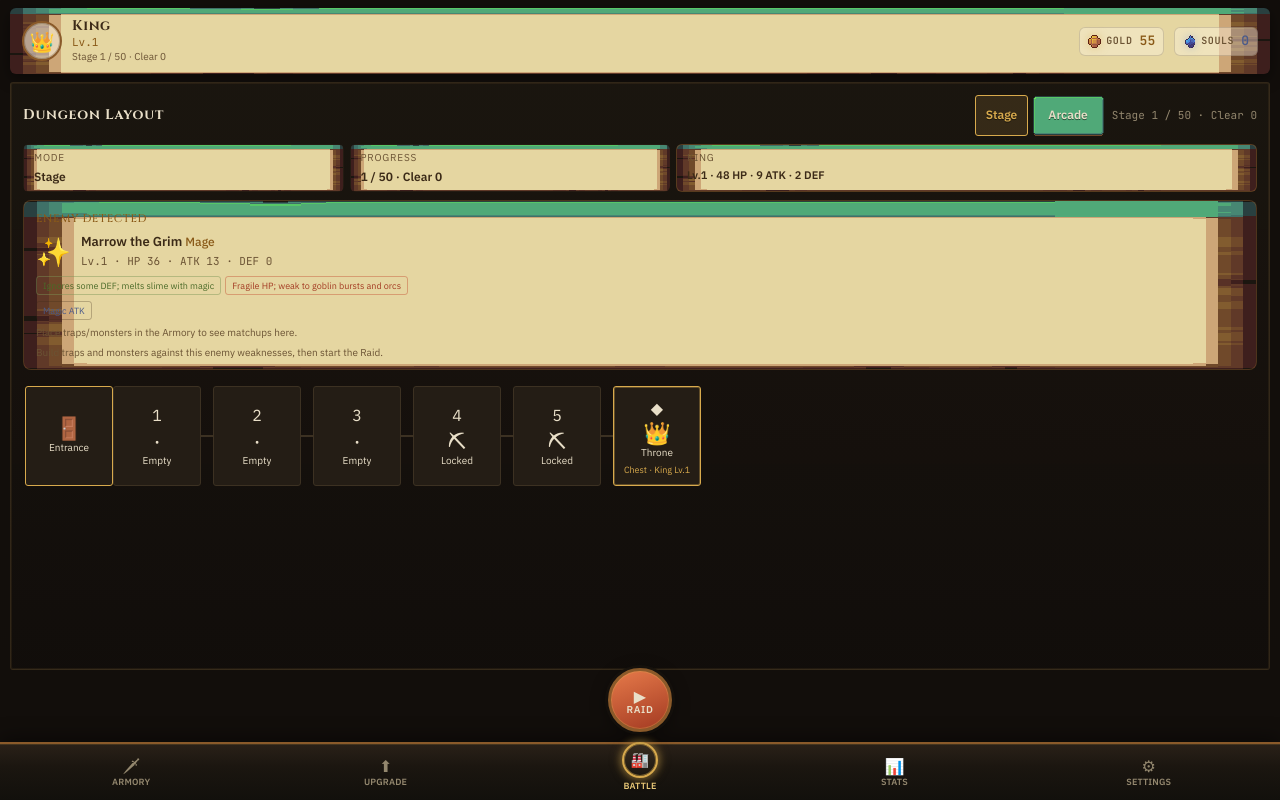
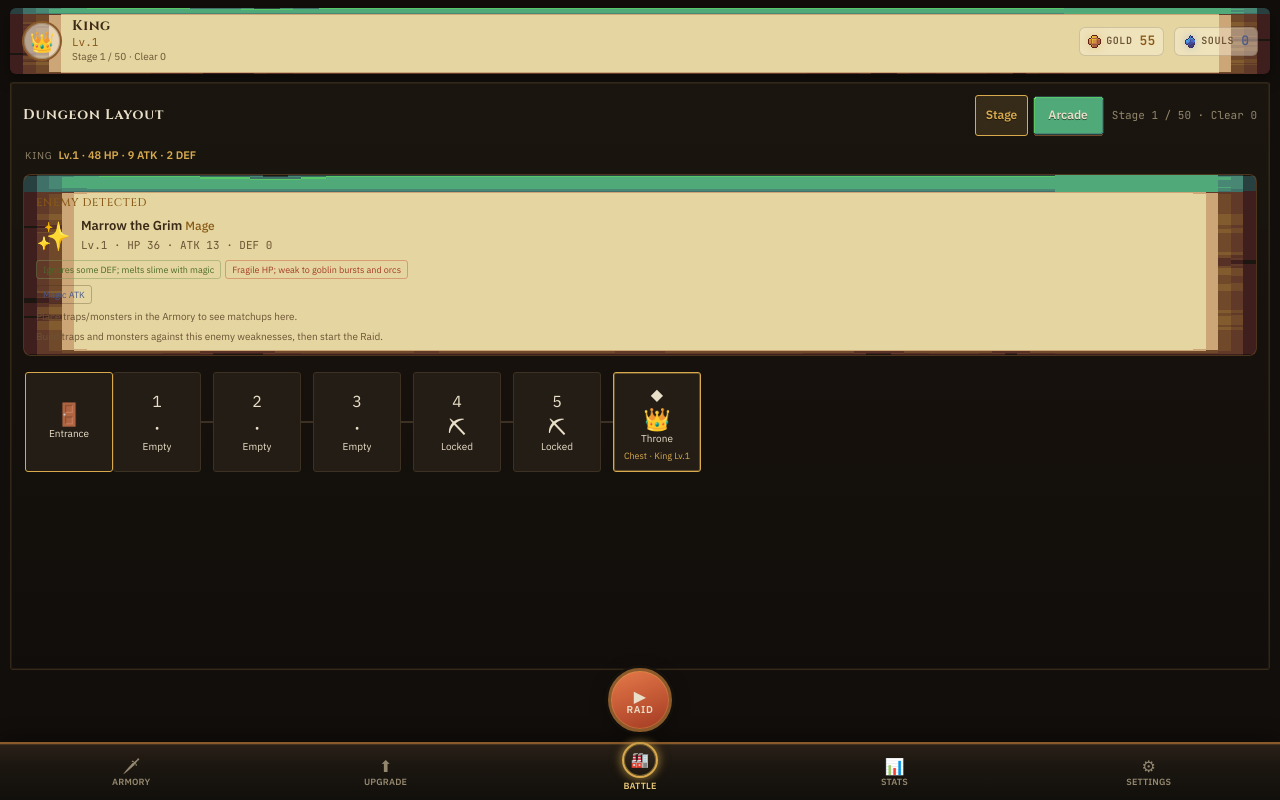
Before and after one commit to irwanasas/ownadungeon, a Next.js app: page / in a window 1280 px wide. Built offline with nearby package versions, Linux system fonts and the light colour scheme.

Commit message:
Add files via upload

```diff
--- a/app/styles/layout.css
+++ b/app/styles/layout.css
@@ -127,13 +127,23 @@ body {
 .slot-label { font-size: 10px; text-align: center; color: var(--bone); max-width: 100%; overflow: hidden; text-overflow: ellipsis; white-space: nowrap; }
 .slot-sub { font-size: 9px; color: var(--muted); }
 .slot-connector { flex: 0 0 12px; height: 2px; background: var(--border); align-self: center; }
+/* Mode & Progress chips duplicate the mode-toggle + mode-stage-label directly
+   above them (same text, same data). Kept in the DOM (JS still writes to
+   #status-mode / #status-progress) but visually hidden so screen readers
+   with aria-live still get the announcement without the redundant card. */
 .status-strip { display: flex; flex-wrap: wrap; gap: 6px; flex-shrink: 0; }
-.status-chip {
-  display: flex; flex-direction: column; gap: 2px; padding: 6px 10px;
-  border: 1px solid var(--border); border-radius: var(--radius);
-  background: var(--panel-raised); min-width: 0; flex: 1 1 120px;
+.status-chip--mode,
+.status-chip--progress {
+  position: absolute; width: 1px; height: 1px; padding: 0; margin: -1px;
+  overflow: hidden; clip: rect(0, 0, 0, 0); white-space: nowrap; border: 0;
 }
-.status-chip--king { border-color: rgba(216, 170, 77, 0.45); flex: 2 1 180px; }
+/* King combat stats are NOT shown anywhere else, so this one stays visible —
+   restyled as a slim inline line instead of a full status-card to match its
+   secondary importance. */
+.status-chip--king {
+  display: flex; align-items: baseline; gap: 6px; flex: 1 1 100%;
+  padding: 4px 2px 2px; border: none; background: none;
+}
 .status-chip-key { font-size: 10px; text-transform: uppercase; letter-spacing: 0.08em; color: var(--muted); }
 .status-chip-val { font-size: 12px; font-weight: 600; color: var(--bone); }
 .status-chip--king .status-chip-val { color: var(--gold); font-size: 11px; }
--- a/app/styles/preview.css
+++ b/app/styles/preview.css
@@ -6,7 +6,9 @@
   background-size: 100% 100%;
   background-repeat: no-repeat;
   image-rendering: pixelated;
-  padding: 10px 12px;
+  /* Extra top padding so the title clears the parchment's baked-in green
+     banner instead of sitting right at its edge. */
+  padding: 20px 12px 12px;
   color: #3b2a17;
 }
 
--- a/app/styles/ui-skin.css
+++ b/app/styles/ui-skin.css
@@ -34,19 +34,12 @@
 .currency:last-child { color: #4a5a8a; }
 .currency-label { color: #6b5334; }
 
-.status-chip {
-  border: 1px solid rgba(59, 42, 23, 0.28);
-  border-radius: 6px;
-  background-color: #1b1610;
-  background-image: var(--img-panel-parchment);
-  background-size: 100% 100%;
-  background-repeat: no-repeat;
-  image-rendering: pixelated;
-}
-
-.status-chip--king { border-color: rgba(138, 90, 42, 0.55); }
-.status-chip-key { color: #6b5334 !important; }
-.status-chip-val { color: #3b2a17 !important; }
+/* Parchment-panel skin intentionally NOT applied to .status-chip--king —
+   it's a slim inline stat line now (see layout.css), sitting directly on the
+   dark app background, so it keeps the light bone/gold text colors from
+   layout.css instead of the dark parchment-only colors below. */
+.status-chip:not(.status-chip--king) .status-chip-key { color: #6b5334 !important; }
+.status-chip:not(.status-chip--king) .status-chip-val { color: #3b2a17 !important; }
 
 .panel {
   border: 1px solid rgba(90, 70, 40, 0.45);
```
